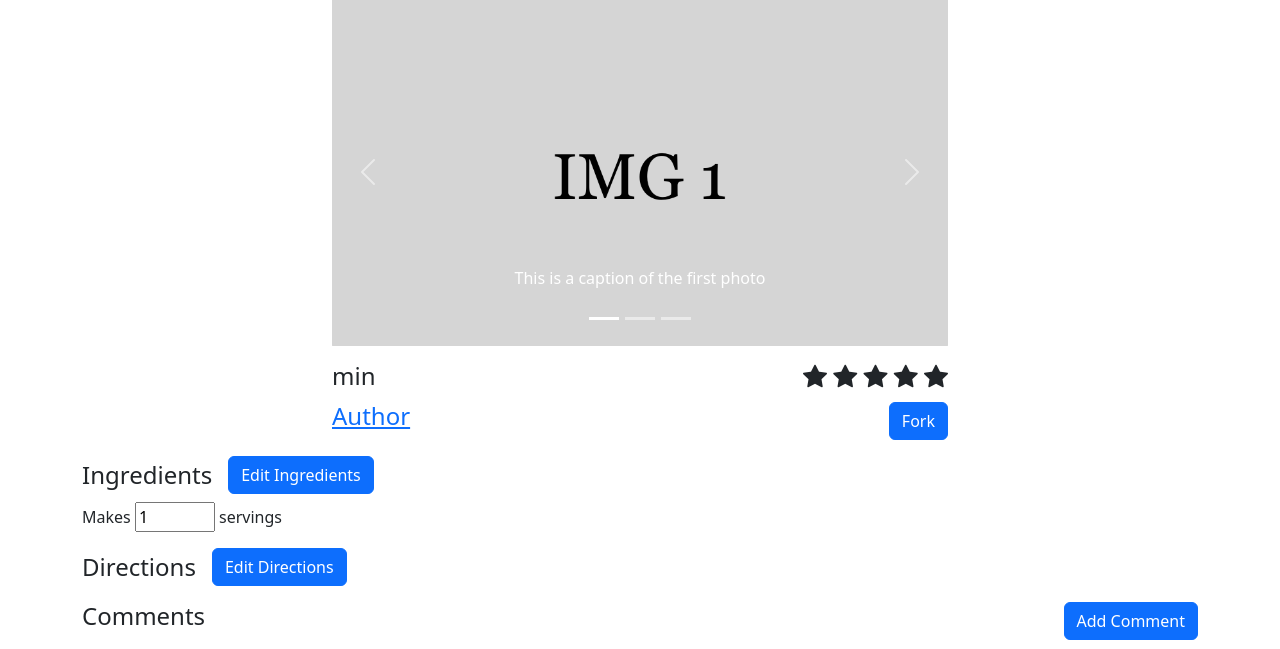
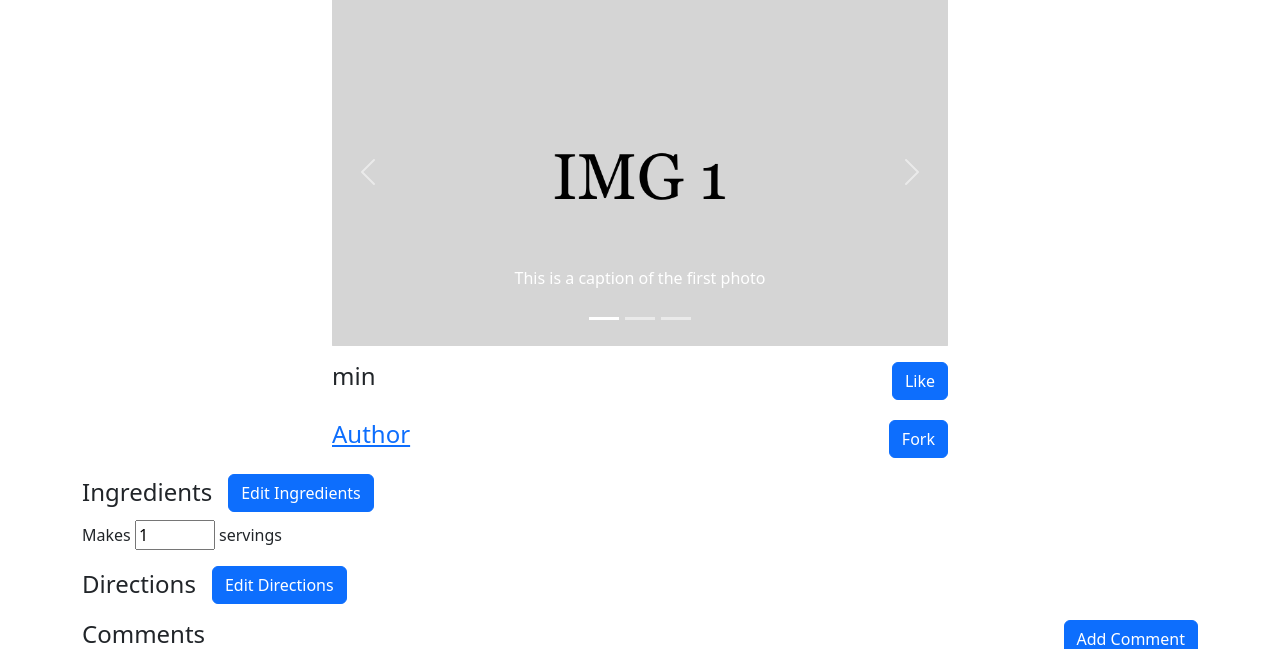
Before and after one commit to uva-cs3240-s22/group-project-a-11, a Django app: template home/templates/recipe.html in a window 1280 px wide. Shown: the part 87-736 px from the top of the page. Run offline with Django 4.2, Linux system fonts and the light colour scheme; the template is opened without the code that fills it, so the values that code supplies are empty; some libraries are stand-ins or nearby versions.

Commit message:
Template Changes
Implemented Like Button - still need log in verification for users (when loged in or out) to update list of liked.

```diff
--- a/home/templates/recipe.html
+++ b/home/templates/recipe.html
@@ -53,13 +53,17 @@
     <div class="recipe-metadata container mt-3 mb-3">
         <div class="row">
             <div class="col"><h4>{{recipe.time_to_make}} min</h4></div>
-            <div class="col text-end"><h4>
-                <i class="bi bi-star-fill"></i>
-                <i class="bi bi-star-fill"></i>
-                <i class="bi bi-star-fill"></i>
-                <i class="bi bi-star-fill"></i>
-                <i class="bi bi-star-fill"></i>
-            </h4></div>
+            <div class="col text-end">
+                <form action="{% url 'wordOfMouth:favorite-view' %}" method='POST'>
+                {% csrf_token %}
+
+                {% if True %}
+                    <button class="btn btn-primary" type="submit">Like</button>
+                {% else %}
+                    <button class="btn btn-primary" type="submit" >Unlike</button>
+                {% endif %}
+                </form>
+            </div>
         </div>
         <div class="row mt-1">
             <div class="col"><a href="#"><h4>Author</h4></a></div>
--- a/home/views.py
+++ b/home/views.py
@@ -13,6 +13,7 @@ def home_view(request):
       View for home page.
     """
     return render(request, "home.html", {})
+
 
 def favorite_view(request):
     user = request.user
@@ -30,7 +31,6 @@ def favorite_view(request):
         if not create:
             if like_it.value == "Like":
                 like_it.value == "Unlike"
-
             else:
                 like_it.value == "Like"
 
```
Also changed, not shown: main.py (added, +16 -0 lines), 1 other file.
